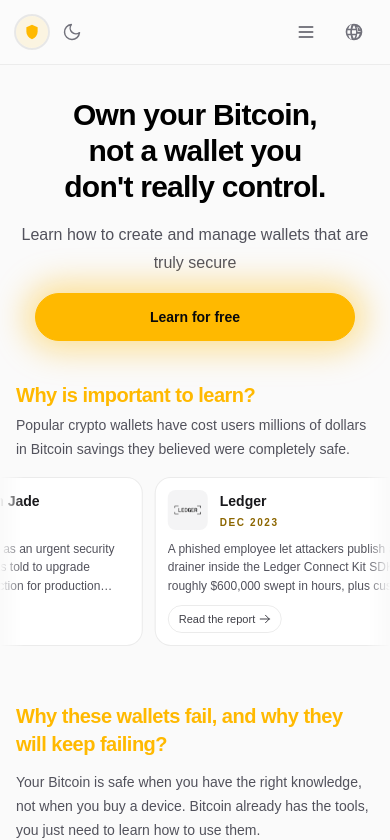
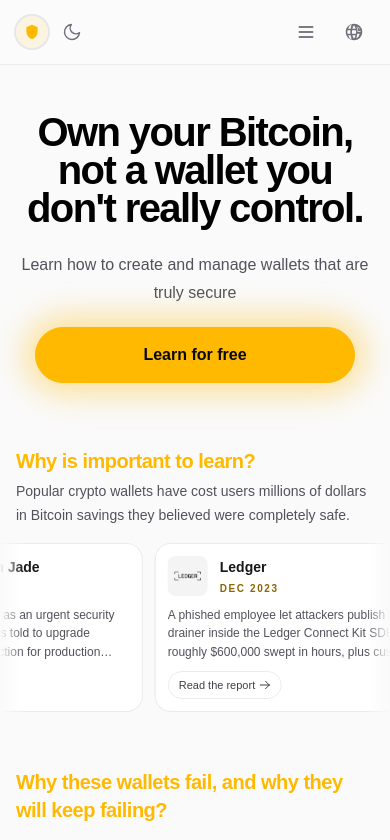
Before and after one commit to stealth14/courses-catalog, a Next.js app: page /en in a window 390 px wide. Shown: the top 840 px of the page. Built offline with nearby package versions, Linux system fonts and the light colour scheme.

Commit message:
refactor: update HomeHero layout and LearningLinks size for improved responsiveness

```diff
--- a/src/app/[locale]/home-hero.tsx
+++ b/src/app/[locale]/home-hero.tsx
@@ -11,19 +11,20 @@ export async function HomeHero() {
   return (
     <section
       id="home-hero"
-      className="flex flex-col items-center gap-4 text-center"
+      className="flex flex-col items-center gap-6 text-center sm:gap-10"
     >
-      <h1 className="max-w-2xl text-balance text-3xl font-semibold tracking-tight text-black sm:text-4xl dark:text-zinc-50">
+      {/* Display-scale promise: the only element that gets the biggest type
+          step, so the page reads top-down from here. */}
+      <h1 className="max-w-[22ch] text-balance text-[clamp(2.5rem,8vw,8rem)] font-semibold leading-[0.95] tracking-[-0.04em] text-black dark:text-zinc-50">
         {t("hero.title")}
       </h1>
 
-      <p className="max-w-2xl text-pretty text-base leading-7 text-zinc-600 dark:text-zinc-400">
-        {t("hero.subtitle")}
-      </p>
-      <LearningLinks
-        size="hero"
-        className="flex-wrap justify-center"
-      />
+      <div className="flex w-full flex-col items-center gap-5 sm:w-auto sm:flex-row sm:gap-8">
+        <p className="max-w-md text-pretty text-base leading-7 text-zinc-600 sm:text-lg dark:text-zinc-400">
+          {t("hero.subtitle")}
+        </p>
+        <LearningLinks size="hero" className="shrink-0 flex-wrap justify-center" />
+      </div>
     </section>
   );
 }
--- a/src/app/[locale]/page.tsx
+++ b/src/app/[locale]/page.tsx
@@ -31,7 +31,7 @@ export default async function HomePage() {
 
   return (
     <main className="flex flex-1 flex-col gap-10 bg-zinc-50 sm:gap-8 dark:bg-black">
-      <div className="mx-auto flex w-full max-w-4xl flex-col px-4 pt-8 sm:px-6 sm:pt-8">
+      <div className="mx-auto flex w-full max-w-6xl flex-col px-4 pt-12 pb-6 sm:px-6 sm:pt-20 sm:pb-10 lg:pt-24">
         <HomeHero />
       </div>
 
--- a/src/components/learning-links.tsx
+++ b/src/components/learning-links.tsx
@@ -26,7 +26,7 @@ const CHIP_CLASSES: Record<
 
 const CHIP_SIZES = {
   nav: "h-8 px-2.5 text-xs",
-  hero: "h-12 w-full justify-center px-5 text-sm sm:w-auto",
+  hero: "h-14 w-full justify-center px-7 text-base sm:w-auto",
 } as const;
 
 export function LearningLinks({
```
